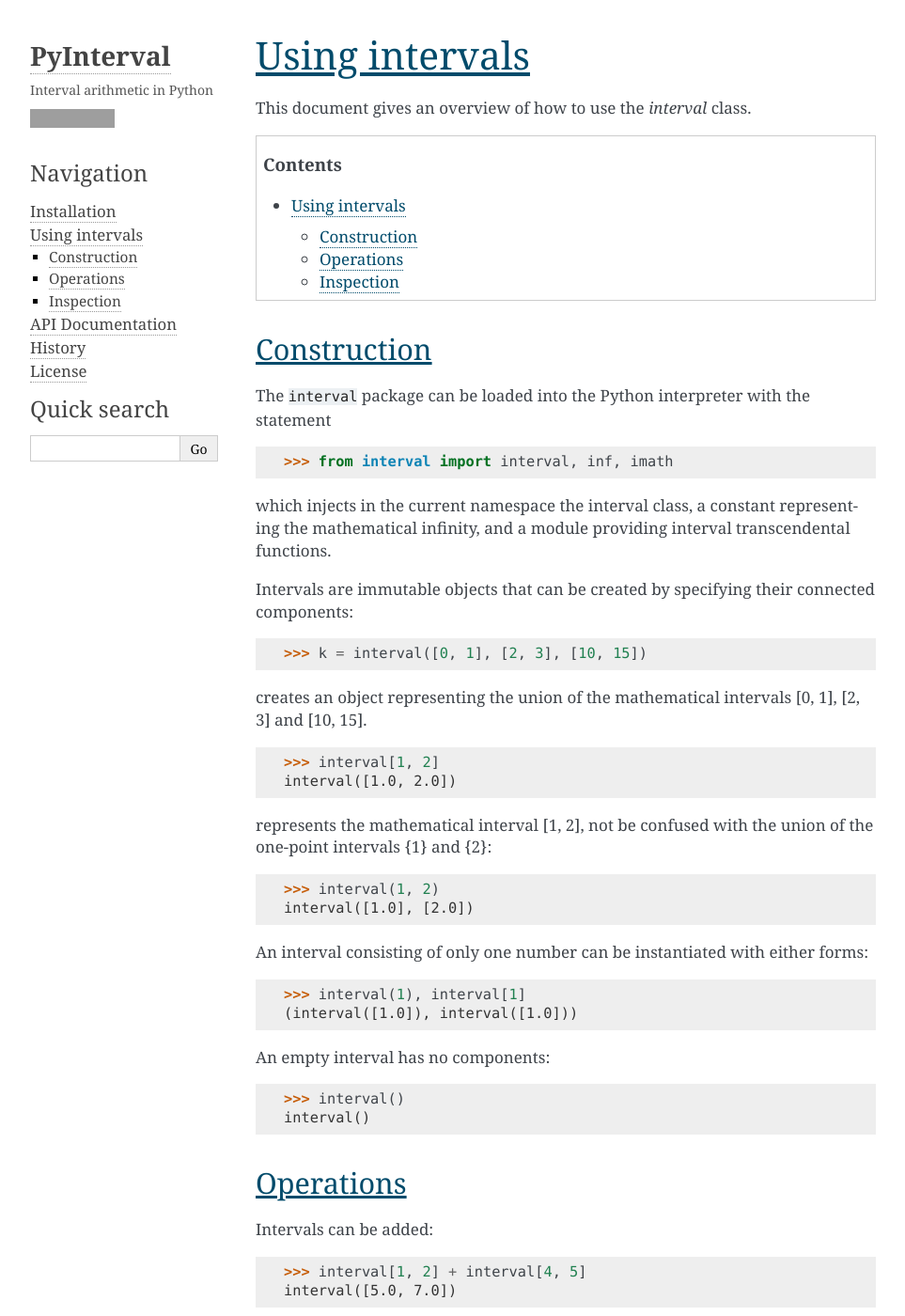
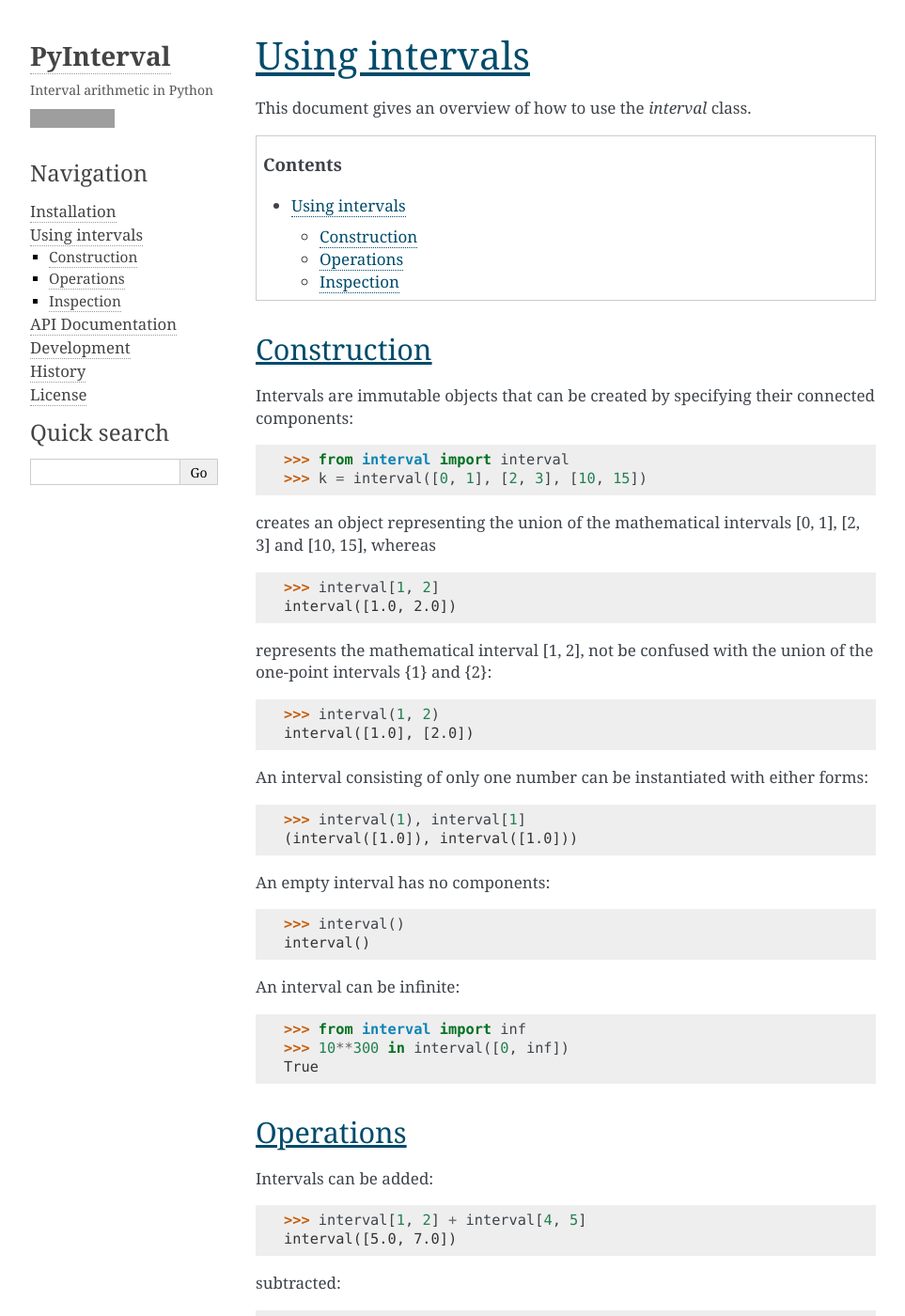
Before and after one commit to taschini/pyinterval, a Sphinx documentation site: the page built from doc/guide.rst, in a window 1280 px wide and 1400 px high. Shown: the whole window at 94% size, without its empty margins (148-1111 px from the left). Built offline with Sphinx 7.4.7, drawn with Linux system fonts in a browser that asks for light colours; some of the changed text lies outside the part shown; grey boxes are pictures that could not be loaded.

Commit message:
Add first draft of document on development.

```diff
--- a/doc/guide.rst
+++ b/doc/guide.rst
@@ -5,23 +5,17 @@ This document gives an overview of how to use the `interval` class.
 
 .. contents::
 
+
 Construction
 ------------
 
-The ``interval`` package can be loaded into the Python interpreter with the statement
-
-    >>> from interval import interval, inf, imath
-
-which injects in the current namespace the interval class, a constant
-representing the mathematical infinity, and a module providing
-interval transcendental functions.
-
 Intervals are immutable objects that can be created by specifying their connected components:
 
+    >>> from interval import interval
     >>> k = interval([0, 1], [2, 3], [10, 15])
 
 creates an object representing the union of the mathematical intervals
-[0, 1], [2, 3] and [10, 15].
+[0, 1], [2, 3] and [10, 15], whereas
 
     >>> interval[1, 2]
     interval([1.0, 2.0])
@@ -42,6 +36,13 @@ An empty interval has no components:
 
     >>> interval()
     interval()
+
+An interval can be infinite:
+
+    >>> from interval import inf
+    >>> 10**300 in interval([0, inf])
+    True
+
 
 Operations
 ----------
@@ -98,8 +99,10 @@ operands together with intervals:
 The `imath <#module-interval.imath>`_ module provides transcendental
 functions that accept interval arguments. For instance,
 
+    >>> from interval import imath
     >>> imath.exp(interval[0, 1])
     interval([1.0, 2.7182818284590455])
+
 
 Inspection
 ----------
--- a/doc/index.rst
+++ b/doc/index.rst
@@ -9,6 +9,7 @@ Contents
    install
    guide
    api
+   develop
    history
    license
 
--- a/doc/install.rst
+++ b/doc/install.rst
@@ -28,7 +28,7 @@ hosted on GitHub_::
 .. _pypi: http://pypi.python.org/pypi/pyinterval/
 
 
-Semantic Versioning
+Semantic versioning
 -------------------
 
 Starting with version 1.0.0, this project follows a `semantic
```
Also changed, not shown: doc/develop.rst (added, +87 -0 lines).
